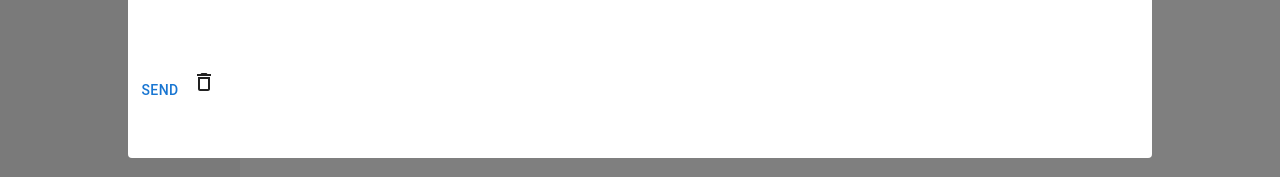
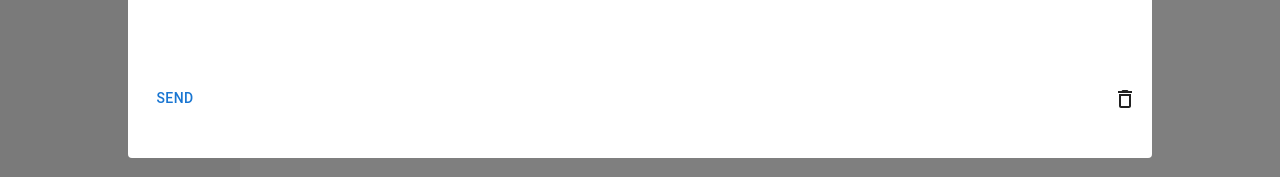
Before and after one commit to Pritam28877/Gmail-clone, a React (Create React App) app in the folder frontend/: page / in a window 1280 px wide. Shown: the part 602-779 px from the top of the page. Built offline with nearby package versions, Linux system fonts and the light colour scheme.

Commit message:
Refactor Footer styling in ComposeMail component

```diff
--- a/frontend/src/components/ComposeMail.jsx
+++ b/frontend/src/components/ComposeMail.jsx
@@ -51,9 +51,12 @@ const ComposeMail = () => {
     },
   });
 
-  const Footer = styled(Box)({
-
-  });
+  const Footer = styled(Box)`
+    display: flex;
+    justify-content: space-between;
+    padding: 10px 15px;
+    align-items: center;
+  `;
   return (
     <>
       <Dialog open={true} PaperProps={{ sx: dialogStyle }}>
```
